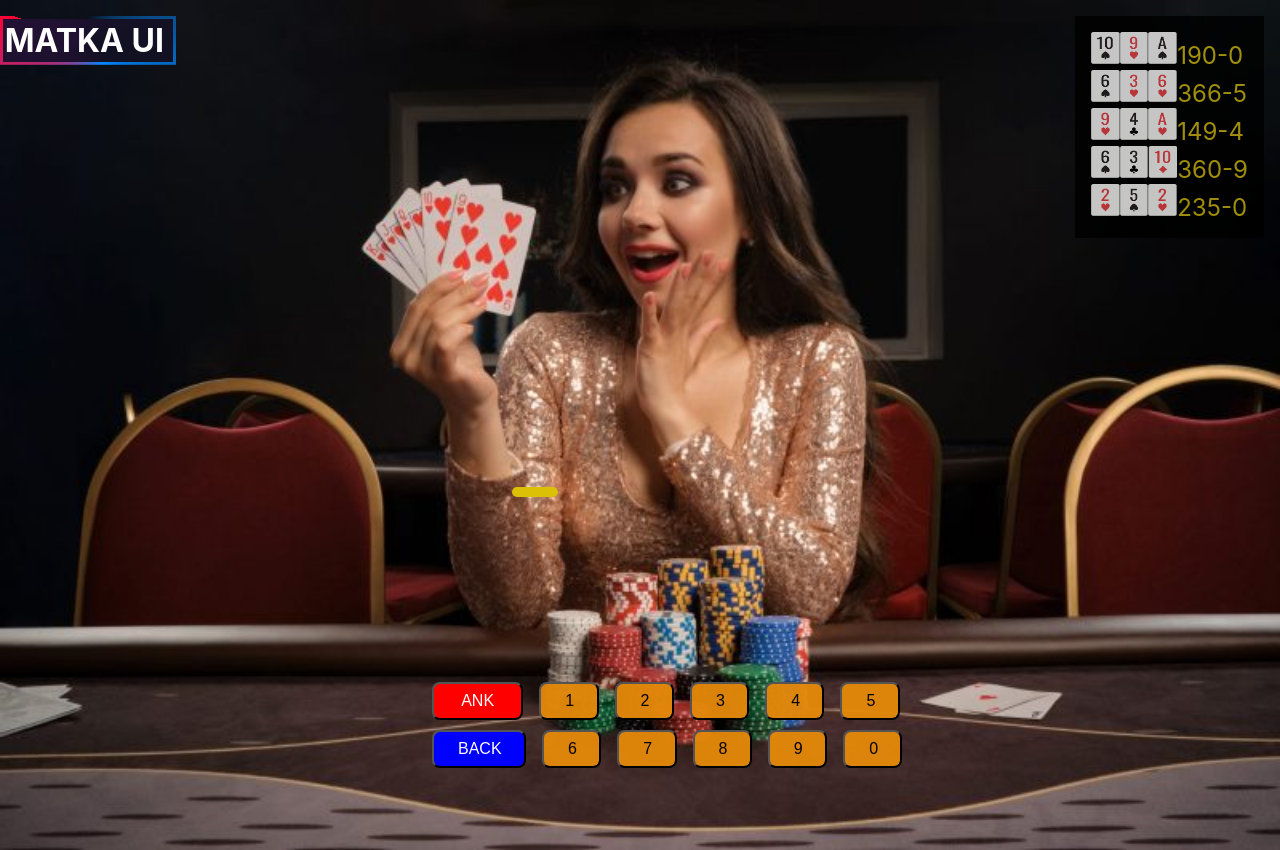
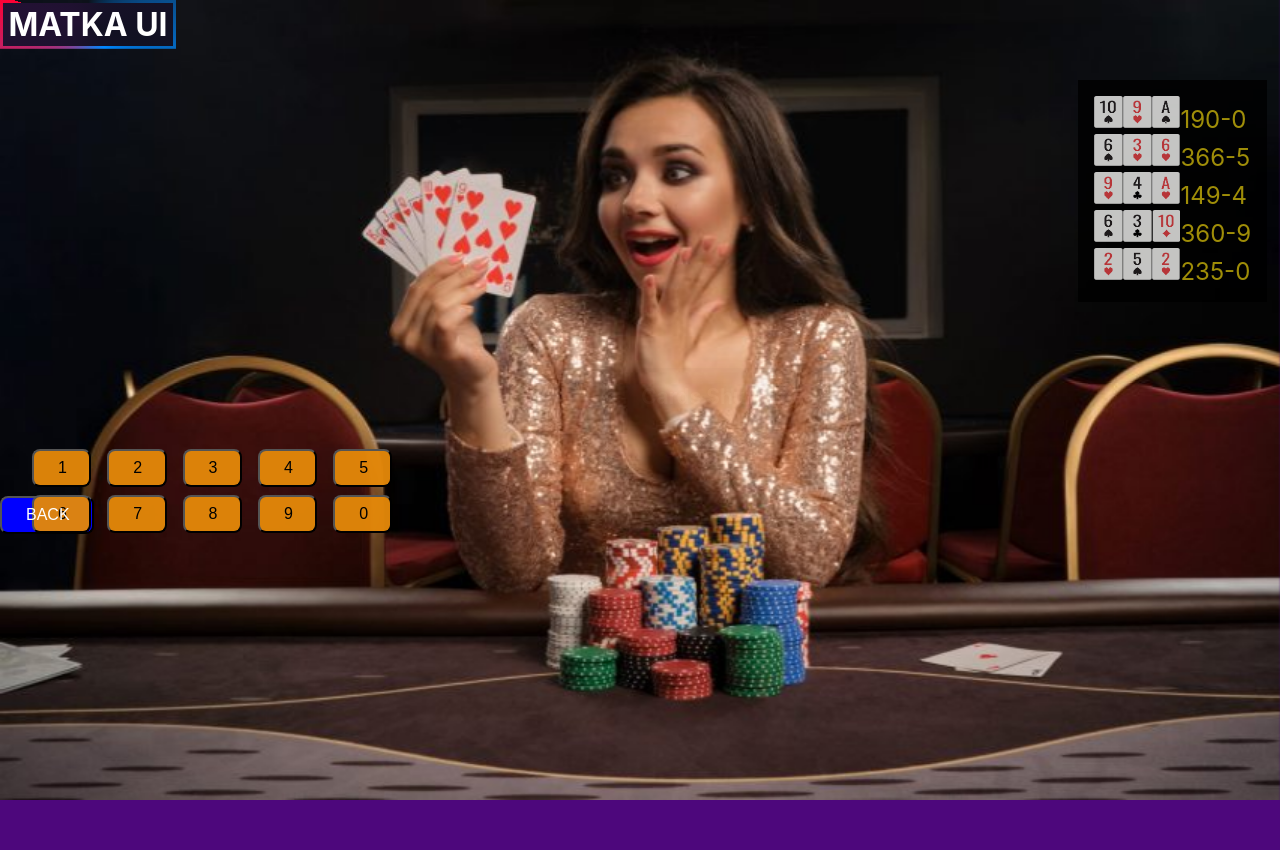
Before and after one commit to ayushanand09/matka, a React (Create React App) app: page / in a window 1280 px wide. Both pictures are taken after a click on the button "ANK". After the commit the page ends 800 px from the top, so only its background shows below. Built offline with nearby package versions, Linux system fonts and the light colour scheme.

Commit message:
Updated Home.css

```diff
--- a/src/CSS/Home.css
+++ b/src/CSS/Home.css
@@ -1,3 +1,4 @@
+@import url('https://fonts.googleapis.com/css2?family=Poppins&display=swap');
 * {
   margin: 0px;
   padding: 0px;
@@ -14,12 +15,12 @@ body {
   background-repeat: no-repeat;
   background-attachment: fixed;
   background-size: 100% 100%;
-  height: calc(100vh + 50px);
+  height: 100vh;
+  /* height: calc(100vh + 50px); */
 }
 
 .container h1 {
-  margin-top: 1rem;
-  display: inline-flex;
+  /* display: inline-block; */
   text-align: center;
   /* border: 2px solid white; */
   padding: 0.3rem;
@@ -48,16 +49,18 @@ body {
 }
 
 #txt {
+  /* position: fixed; */
+  /* left:38%; */
+  /* margin-top: -1.4rem; */
+  /* margin-left: 10rem; */
   color: white;
-  /* position: fixed; */
   display: flex;
   flex-wrap: wrap;
-  left:38%;
   justify-content: center;
   padding: 1rem;
-  margin-top: -1.4rem;
-  margin-left: 10rem;
   font-weight: bolder;
+  background-color: rgba(0, 0, 0, 0.605);
+  border-radius: 20px;
   font-size: 1.5rem;
   animation: blink 1s infinite;
 }
@@ -76,11 +79,11 @@ body {
 .timer-bar-container {
   border-radius: 2rem;
   display: flex;
-  width: 30%;
+  width: 20%;
   height: 10px;
   /* background-color: blue; */
-  margin-top: 30%;
-  margin-left: 40%;
+  /* margin-top: 30%;
+  margin-left: 40%; */
 }
 
 .timer-bar {
@@ -91,7 +94,8 @@ body {
   background-color: rgb(220, 192, 5);
   animation-name: progress;
   /* animation-duration: 40s; */
-  animation-duration: 70s;
+  animation-delay: 15s; /* Changed */
+  animation-duration: 40s;
   animation-timing-function: linear;
 }
 
@@ -105,12 +109,14 @@ body {
 }
 
 .tokens {
-  display: inline-block;
+  position: absolute;
+  top: 30%;
+  left: 20%;
   justify-content: center;
-  margin-top: 20rem;
-  left: 25%;
-  position: absolute;
   animation: token-display 1s ease-in-out;
+  /* margin-top: 20rem; */
+  /* left: 25%; */
+  /* position: absolute; */
 }
 @keyframes token-display {
   0% {
@@ -205,14 +211,21 @@ body {
   transform: scale(1.2);
 }
 .cards {
+  position: absolute;
+  right: 1%;
+  top: 10%;
   background-color: black;
   opacity: 0.8;
   padding: 1rem;
   color: rgba(206, 183, 9, 0.962);
   font-size: 1.5rem;
-  margin-top: 1rem;
-  margin-right: 1rem;
-  float: right;
+}
+.display-bet-three-buttons
+{
+  display: flex;
+  justify-content: center;
+  align-items: center;
+  flex-direction: column;
 }
 
 img {
@@ -222,11 +235,18 @@ img {
 }
 .bet-add-drop{
   margin-top: 1rem;
-  position: absolute;
+  /* position: absolute; */
   /* left: 40%; */
-  margin-bottom: 4rem;
+  display: flex;
+  justify-content: center;
+  align-items: center;
+  flex-direction: row;
+  /* margin-bottom: 4rem; */
   animation: bet-display 1s ease-in-out;
 }
+
+
+
 @keyframes bet-display {
   0% {
     opacity: 0;
@@ -240,7 +260,6 @@ img {
   }
 }
 
-
 .rebet{
   /* bottom: 2rem; */
   /* left: 30%; */
@@ -250,14 +269,14 @@ img {
   display: flex;
   justify-content: center;
   align-items: center;
-  display: inline-block;
+  /* display: inline-block; */
   margin: 1rem;
   background-color: black;
   color: white;
   opacity: 0.6;
   font-size: 1.3rem;
+}
 
-}
 .remove{
   /* bottom: 2rem; */
   /* left: 30%; */
@@ -267,14 +286,14 @@ img {
   display: flex;
   justify-content: center;
   align-items: center;
-  display: inline-block;
+  /* display: inline-block; */
   margin: 1rem;
   background-color: black;
   color: white;
   opacity: 0.6;
   font-size: 1.3rem;
+}
 
-}
 .rebetX2{
   /* bottom: 2rem; */
   /* left: 30%; */
@@ -284,38 +303,46 @@ img {
   display: flex;
   justify-content: center;
   align-items: center;
-  display: inline-block;
+  /* display: inline-block; */
   margin: 1rem;
   background-color: black;
   color: white;
   opacity: 0.6;
   font-size: 1.3rem;
 }
-
 .buttons {
-  bottom: 2rem;
-  left: 30%;
-  margin-bottom: -2rem;
-  position: absolute;
-  display: block;
   padding: 1rem;
   border-radius: 0.5rem;
   display: inline-block;
-  /* display: flex; */
-  /* flex-wrap: wrap; */
+  /* margin-left: 5rem; */
+  /* display: flex;
+  justify-content: center;
+  align-items: center; */
+}
+.Primary-btn {
+  display: inline-block;
+  font-size: 1rem;
+  padding: 1rem;
+  border-radius: 0.5rem;
+  padding-right: 1.7rem;
+  padding-left: 1.7rem;
+  background-color: red;
+  color: white;
+  margin-right: 1rem;
+  /* text-align: center; */
 }
 
-.ANK {
-  /* display: block; */
+/* .ANK {
   padding: 1rem;
   border-radius: 0.5rem;
   display: inline-block;
-}
+} */
 
 .ANK button {
   background-color: rgba(227, 136, 10, 0.962);
   font-size: 1rem;
   margin-left: 1rem;
+  margin-top: 0.5rem;
   padding-top: 0.5rem;
   padding-right: 1.4rem;
   padding-left: 1.5rem;
@@ -330,14 +357,25 @@ img {
 }
 
 .backANK {
-    color: white;
-  /* background-color: blue;
-  margin-top: 10px; */
+  font-size: 1rem;
+  /* margin-left: 10rem; */
+  padding-top: 0.5rem;
+  padding-right: 1.4rem;
+  padding-left: 1.5rem;
+  padding-bottom: 0.5rem;
+  border-radius: 0.5rem;
+  color: white;
+  background-color: blue;
+  display: flex;
+  justify-content: center;
+  align-items: center;
+  margin-top:   -3.3rem;
 }
 
 .btn1 {
   color: white;
 }
+
 .SP {
   /* display: flex; */
   padding: 1rem;
@@ -380,6 +418,7 @@ img {
   justify-content: center;
   flex-wrap: wrap;
   align-items: center;
+  top:20rem;
 }
 .SP1 {
   margin-top: 0.5rem;
--- a/src/Components/Home.js
+++ b/src/Components/Home.js
@@ -1,8 +1,141 @@
 import React, { useState, useEffect } from "react";
 import "../CSS/Home.css";
 import "../CSS/Responsive.css";
+const ButtonContent = ({ content, onBack }) => {
+  return (
+    <div>
+      <div>{content}</div>
+      <button className= "backANK" onClick={onBack}>BACK</button>
+    </div>
+  );
+};
 
 const Home = () => {
+  const [activeButton, setActiveButton] = useState(null);
+
+  const buttons = [
+    {
+      name: "ANK",
+      id: 1,
+      // className: "Primary-btn",
+      nestedClasses: ['buttons', 'Primary-btn','btn1'] ,
+      content: (
+        <>
+          <div className="buttons">
+            <div className="ANK">
+              <button>1</button>
+              <button>2</button>
+              <button>3</button>
+              <button>4</button>
+              <button>5</button>
+              <br></br>
+              <button>6</button>
+              <button>7</button>
+              <button>8</button>
+              <button>9</button>
+              <button>0</button>
+            </div>
+          </div>
+        </>
+      ),
+    },
+    {
+      name: "SP",
+      id: 2,
+      nestedClasses: ['buttons', 'Primary-btn'] ,
+      // className: "Primary-btn",
+      content: (
+        <>
+          <div id="SP-btns">
+            <button className="SP1">
+              {" "}
+              SELECT ALL 1 <span id="angle"> ^ </span>{" "}
+            </button>
+            <div className="SP1-options-set1">
+              <button> 137 </button>
+              <button> 146 </button>
+              <button> 236 </button>
+              <button> 245 </button>
+              <button> 290 </button>
+              <button> 380 </button>
+            </div>
+            <div className="SP1-options-set2">
+              <button> 470 </button>
+              <button> 489 </button>
+              <button> 560 </button>
+              <button> 579 </button>
+              <button> 678 </button>
+              <button> 128 </button>
+            </div>
+            <button className="SP2">
+              {" "}
+              SELECT ALL 2<span id="angle"> ^ </span>{" "}
+            </button>
+            <div className="SP2-options-set1">
+              <button> 570 </button>
+              <button> 237 </button>
+              <button> 480 </button>
+              <button> 156 </button>
+              <button> 390 </button>
+              <button> 147 </button>
+            </div>
+            <div className="SP2-options-set2">
+              <button> 679 </button>
+              <button> 345 </button>
+              <button> 138 </button>
+              <button> 589 </button>
+              <button> 246 </button>
+              <button> 129 </button>
+            </div>
+            <button className="SP3">
+              {" "}
+              SELECT ALL 3<span id="angle"> ^ </span>{" "}
+            </button>
+            <button className="SP4">
+              {" "}
+              SELECT ALL 4<span id="angle"> ^ </span>{" "}
+            </button>
+            <button className="SP5">
+              {" "}
+              SELECT ALL 5<span id="angle"> ^ </span>{" "}
+            </button>
+            <button className="SP6">
+              {" "}
+              SELECT ALL 6<span id="angle"> ^ </span>{" "}
+            </button>
+            <button className="SP7">
+              {" "}
+              SELECT ALL 7<span id="angle"> ^ </span>{" "}
+            </button>
+            <button className="SP8">
+              {" "}
+              SELECT ALL 8<span id="angle"> ^ </span>{" "}
+            </button>
+            <button className="SP9">
+              {" "}
+              SELECT ALL 9<span id="angle"> ^ </span>{" "}
+            </button>
+          </div>
+          <br></br>
+        </>
+      ),
+    },
+    { name: "DP", id: 3,nestedClasses: ['buttons', 'Primary-btn'] ,content: "Button 3 Content" },
+    { name: "TP", id: 4,nestedClasses: ['buttons', 'Primary-btn'] ,content: "Button 4 Content" },
+    { name: "JODI", id: 5,nestedClasses: ['buttons', 'Primary-btn'] ,content: "Button 5 Content" },
+    { name: "HALF SANGAM", id: 6,nestedClasses: ['buttons', 'Primary-btn'] ,content: "Button 6 Content" },
+    { name: "FULL SANGAM", id: 7,nestedClasses: ['buttons', 'Primary-btn'] ,content: "Button 7 Content" },
+    { name: "CYCLE PATTI", id: 8,nestedClasses: ['buttons', 'Primary-btn'] ,content: "Button 8 Content" },
+  ];
+
+  const handleClick = (id) => {
+    setActiveButton(id);
+  };
+
+  const handleBack = () => {
+    setActiveButton(null);
+  };
+
   const [displayANK, setDisplayANK] = useState(false);
   const [hideExceptANK, setHideExceptANK] = useState(true);
   const [displaySP, setDisplaySP] = useState(false);
@@ -45,15 +178,6 @@ const Home = () => {
   };
   const hideSPBtns = () => {
     setDisplaySPBtns(false);
-  };
-
-  const handleClick = () => {
-    setClickCount(clickCount + 1);
-    if (clickCount % 2 === 0) {
-      handleTriggerClick();
-    } else {
-      handleHideButtons();
-    }
   };
 
   const handleTriggerClick = () => {
@@ -115,11 +239,9 @@ const Home = () => {
     <>
       <div className="container">
         <h1>MATKA UI</h1>
-
         {displayToken && (
           <>
             <div className="tokens">
-              <br></br>
               <button className="token1"></button>
               <button className="token2"></button>
               <button className="token3"></button>
@@ -208,22 +330,29 @@ const Home = () => {
             235-0
           </div>
         </div>
+        <div style={{ marginTop: "-8rem" }}>
           <div className="timer-bar-container">
             <div className={`timer-bar ${animation ? "animate" : ""}`}></div>
           </div>
           {/* <span id="txt">Place your bets</span> */}
+          <div className="display-bet-three-buttons">
+            <div>
+              <span id="txt" style={{ marginTop: "15px" }}>
+                {currentText}
+              </span>{" "}
+            </div>
             {displayBet && (
               <>
                 <div className="bet-add-drop">
-          <button className = "rebet">Rebet</button>
-          <button className = "remove">Remove</button>
-          <button className = "rebetX2">Rebet x2</button>
+                  <button className="rebet">Rebet</button>
+                  <button className="remove">Remove</button>
+                  <button className="rebetX2">Rebet x2</button>
                 </div>
               </>
-        )
-        }
-        <span id="txt">{currentText}</span>
-        <div className="buttons">
+            )}
+          </div>
+        </div>
+        {/* <div className="buttons">
           <div className="ANK">
             <button
               className="btn1"
@@ -298,7 +427,8 @@ const Home = () => {
               <div className="JODI">
                 <button className="btn5">JODI</button>
               </div>
-              <br></br>
+              <br />
+              <br />
               <div className="HSANGAM">
                 <button className="btn6">HALF SANGAM</button>
               </div>
@@ -310,9 +440,30 @@ const Home = () => {
               </div>
             </>
           )}
+        </div> */}
+        {/* ****************************************************************************************************************************************** */}
+        {/* NEW BUTTONS */}
+        {/* ****************************************************************************************************************************************** */}
+        <div>
+          {activeButton ? (
+            <ButtonContent
+              content={
+                buttons.find((button) => button.id === activeButton).content
+              }
+              onBack={handleBack}
+            />
+          ) : (
+            buttons.map((button) => (
+              <button key={button.id} className={button.nestedClasses.join(' ')} onClick={() => handleClick(button.id)}>
+                {button.name}
+              </button>
+            ))
+          )}
         </div>
+        {/* ****************************************************************************************************************************************** */}
+        {/* ****************************************************************************************************************************************** */}
       </div>
-      {displaySPBtns && (
+      {/* {displaySPBtns && (
         <>
           <div id="SP-btns">
             <button
@@ -405,7 +556,7 @@ const Home = () => {
           </div>
           <br></br>
         </>
-      )}
+      )} */}
     </>
   );
 };
```
Lines whose indentation alone changed are shown as unchanged.
